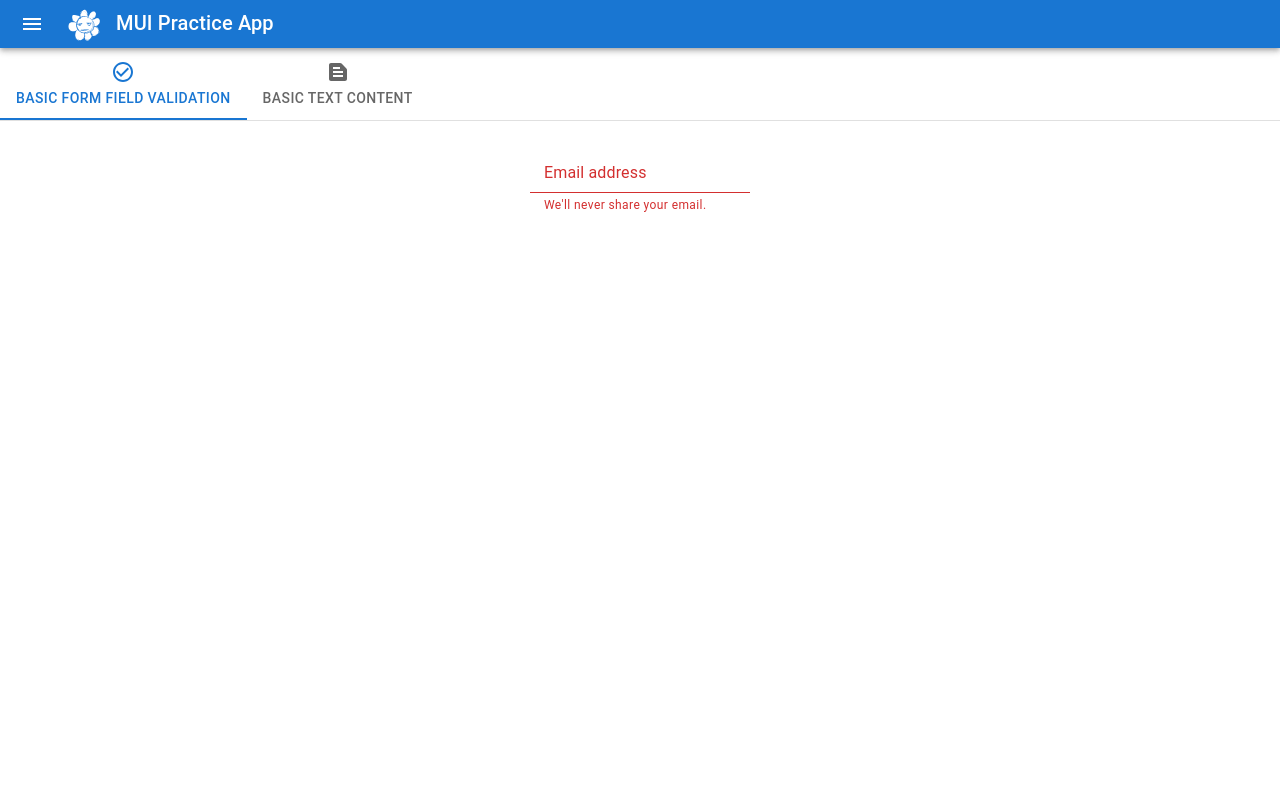
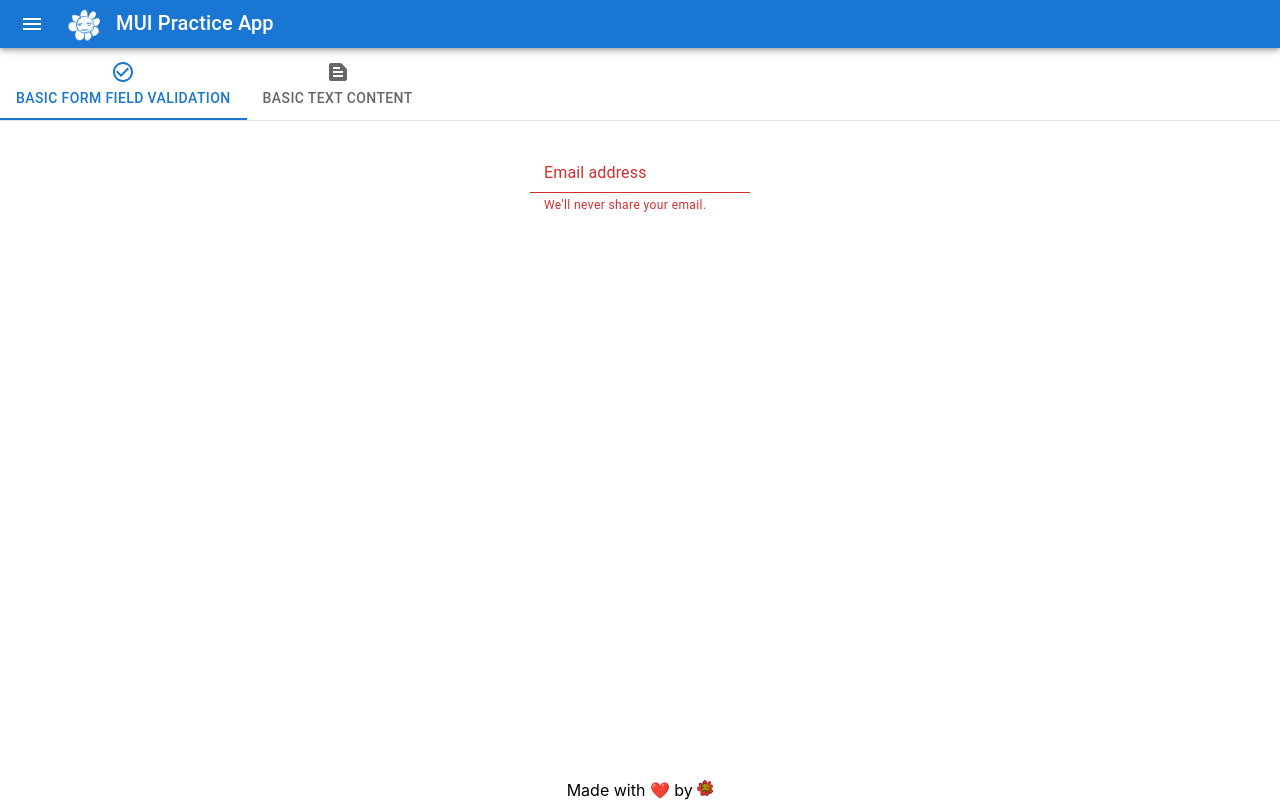
Before and after one commit to Sepiac/mui-practice, a React (Create React App) app: page / in a window 1280 px wide. Built offline with nearby package versions, Linux system fonts and the light colour scheme.

Commit message:
feat: add signature footer

```diff
--- a/src/App.tsx
+++ b/src/App.tsx
@@ -1,6 +1,6 @@
 import React, { useState } from 'react'
 import './App.css';
-import { EasyTabs, TabPanel, MainMenu } from './components'
+import { EasyTabs, TabPanel, MainMenu, SignatureFooter } from './components'
 import { FormControl, FormHelperText, InputLabel, Input, Paper } from '@mui/material'
 import CheckCircleOutlineIcon from '@mui/icons-material/CheckCircleOutline';
 import TextSnippetIcon from '@mui/icons-material/TextSnippet';
@@ -36,6 +36,7 @@ function App() {
           </TabPanel>
         </EasyTabs>
       </body>
+      <SignatureFooter />
     </div>
   );
 }
--- /dev/null
+++ b/src/components/SignatureFooter/SignatureFooter.tsx
@@ -0,0 +1,19 @@
+import React from 'react'
+import { SignatureIcon } from '.'
+
+const SignatureFooter = () => {
+  return (
+    <div style={{
+      position: 'fixed',
+      display: 'flex',
+      alignItems: 'center',
+      bottom: '0%',
+      width: '100%',
+      justifyContent: 'center'
+    }}>
+      Made with ❤️ by&nbsp;<a href="https://github.com/Sepiac" target="_blank" rel="noreferrer"><SignatureIcon /></a>
+    </div>
+  )
+}
+
+export default SignatureFooter
--- /dev/null
+++ b/src/components/SignatureFooter/index.ts
@@ -0,0 +1,2 @@
+export { default as SignatureFooter } from './SignatureFooter'
+export { ReactComponent as SignatureIcon } from './signature_icon.svg'
--- a/src/components/index.ts
+++ b/src/components/index.ts
@@ -1,2 +1,3 @@
 export * from './EasyTabs'
 export * from './MainMenu'
+export * from './SignatureFooter'
```
Also changed, not shown: src/components/SignatureFooter/signature_icon.svg (added).
